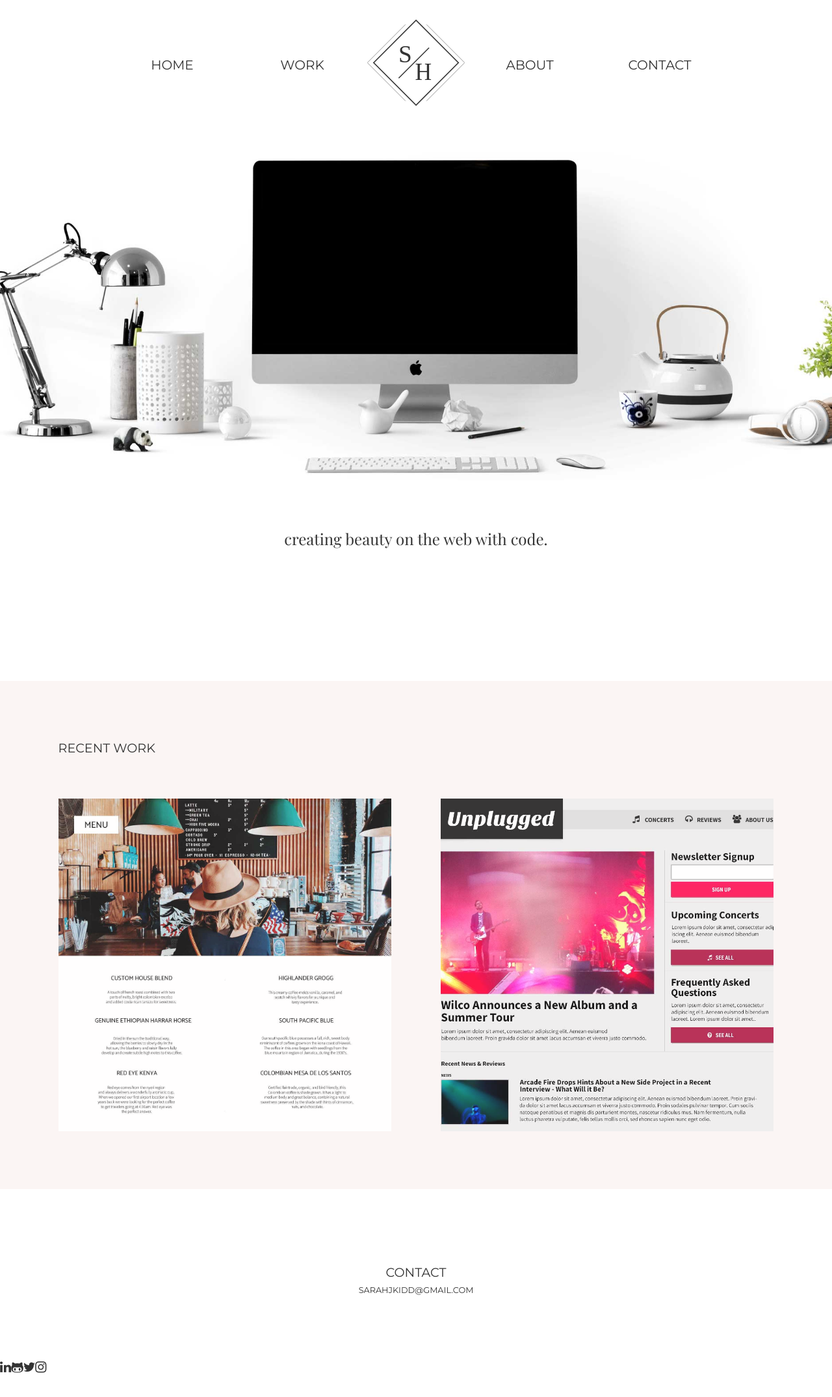
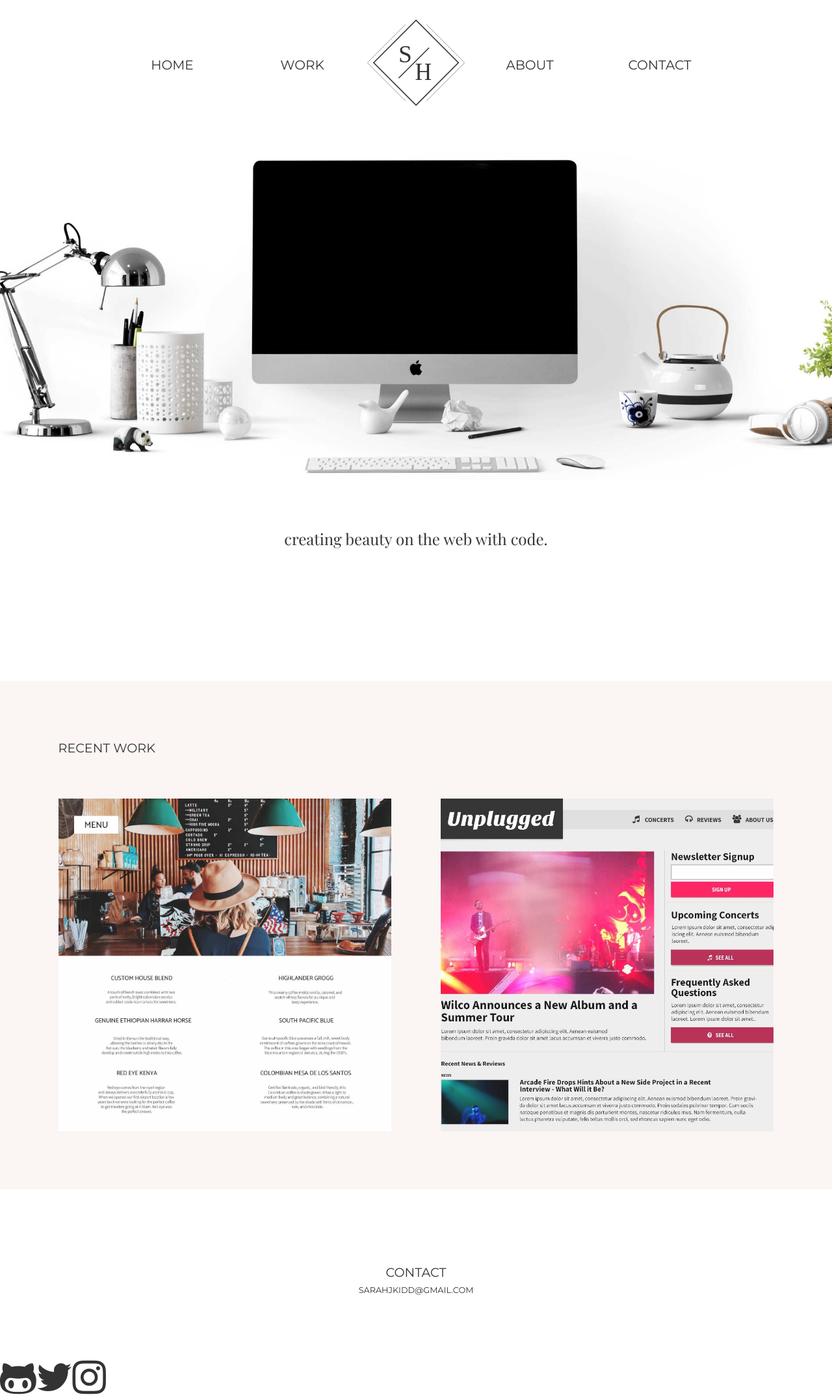
Before and after one commit to skiddhubbard/skiddhubbard.github.io, a Jekyll site: the page built from index.md, in a window 1280 px wide. Shown: the whole page at 65% size. Built offline with Jekyll 4.4.1, drawn with Linux system fonts in a browser that asks for light colours; before the commit the page ends 2118 px from its top, so only the background shows below that.

Commit message:
updated social

```diff
--- a/_layouts/home.html
+++ b/_layouts/home.html
@@ -44,11 +44,11 @@ layout: default
       </div>
       <div class="social">
         <ul>
-          <li><a href="https://www.linkedin.com/in/sarah-kidd-hubbard-506a0789?trk=hp-identity-name" target="blank"><i class="fa fa-linkedin" aria-hidden="true"></i></a></li>
-          <li><a href="https://github.com/skiddhubbard" target="blank"><i class="fa fa-github-alt" aria-hidden="true"></i></a></li>
+          <!-- <li><a href="https://www.linkedin.com/in/sarah-kidd-hubbard-506a0789?trk=hp-identity-name" target="blank"><i class="fa fa-linkedin" aria-hidden="true"></i></a></li> -->
+          <li><a href="https://github.com/skiddhubbard" target="blank"><i class="fa fa-github-alt fa-3x" aria-hidden="true"></i></a></li>
           <!-- <li><a href="mailto:sarahjkidd@gmail.com"><i class="fa fa-envelope-o" aria-hidden="true"></i></a></li> -->
-          <li><a href="https://twitter.com/skiddhubbard" target="blank"><i class="fa fa-twitter" aria-hidden="true"></i></a></li>
-          <li><a href="https://www.instagram.com/skiddhubbard/" target="blank"><i class="fa fa-instagram" aria-hidden="true"></i></a></li>
+          <li><a href="https://twitter.com/skiddhubbard" target="blank"><i class="fa fa-twitter fa-3x" aria-hidden="true"></i></a></li>
+          <li><a href="https://www.instagram.com/skiddhubbard/" target="blank"><i class="fa fa-instagram fa-3x" aria-hidden="true"></i></a></li>
         </ul>
       </div>
     </section>
```
